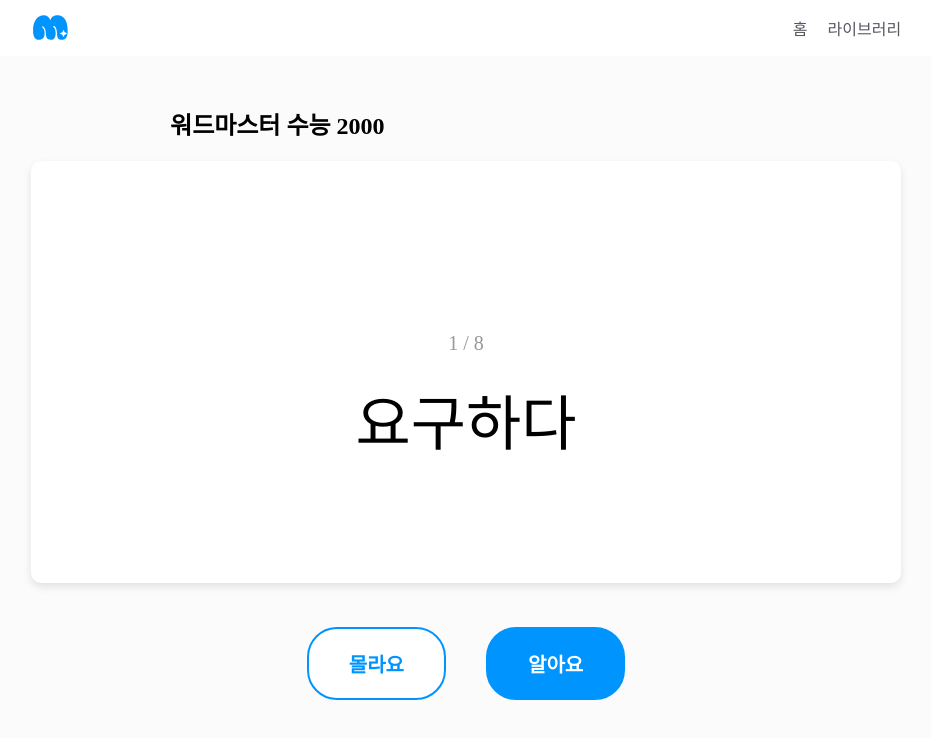
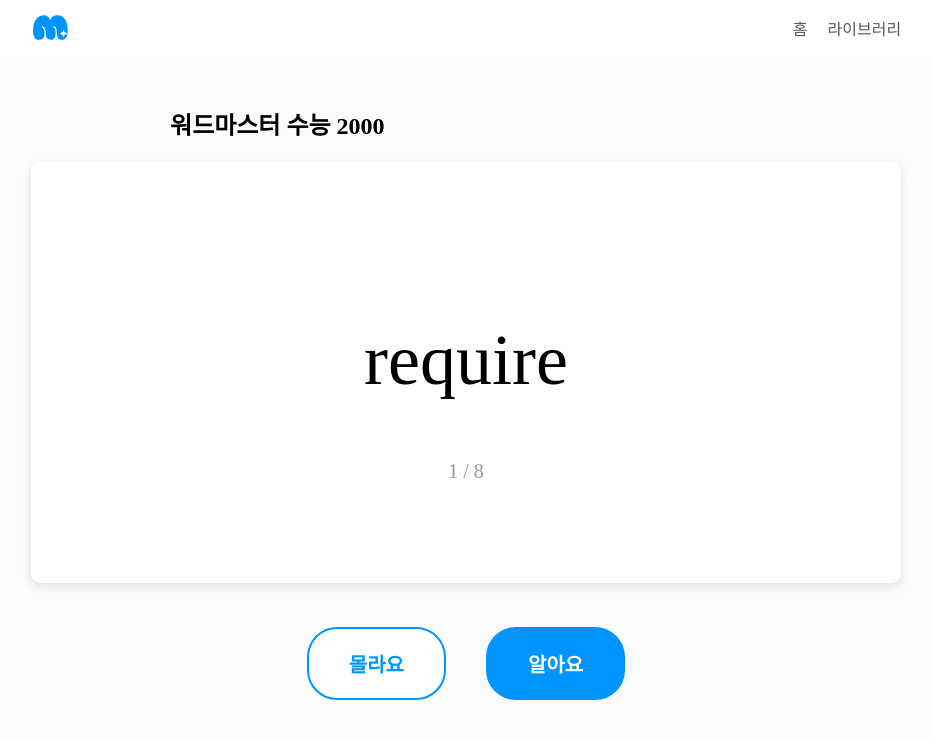
Before and after one commit to SSO-OK/Ssook, a React (Vite) app: page /Flashcard in a window 1280 px wide. Shown: the top 738 px of the page, without its empty margins (174-1105 px from the left). Built offline with nearby package versions, Linux system fonts and the light colour scheme; a web font is replaced by a local one.

Commit message:
flashcard 추가

```diff
--- a/src/pages/Flashcard/index.tsx
+++ b/src/pages/Flashcard/index.tsx
@@ -31,9 +31,9 @@ const Flashcard: React.FC = () => {
       <S.Header>워드마스터 수능 2000</S.Header>
       <S.FlashcardBox onClick={toggleWord}>
         {showWord ? (
-          <S.Word>{words[currentIndex].word}</S.Word>
+          <S.Word>{words[currentIndex].mean}</S.Word>
         ) : (
-          <S.Meaning>{words[currentIndex].mean}</S.Meaning>
+          <S.Meaning>{words[currentIndex].word}</S.Meaning>
         )}
         <S.Progress>
           {currentIndex + 1} / {totalWords}
--- a/src/pages/Flashcard/style.ts
+++ b/src/pages/Flashcard/style.ts
@@ -24,8 +24,8 @@ export const FlashcardBox = styled.div`
   display: flex;
   flex-direction: column;
   align-items: center;
-  justify-content: center;
-  padding: 150px 200px 100px; /* 상하 여백을 조정합니다. */
+  justify-content: space-between;
+  padding: 100px 200px; /* 상하 여백을 조정합니다. */
   margin-bottom: 30px;
   max-width: 1000px;
   width: 100%;
@@ -37,24 +37,24 @@ export const FlashcardBox = styled.div`
 `;
 
 export const Word = styled.span`
-  font-size: 60px;
+  font-size: 72px; /* 영어 단어의 폰트 크기를 키웁니다. */
   text-align: center; /* 텍스트를 가운데 정렬합니다. */
   color: #000000;
-  margin-bottom: 20px; /* 영어 단어와 뜻 사이의 여백을 추가합니다. */
-  order: 2; /* 순서를 뒤로 보냅니다. */
+  margin-top: auto; /* 영어 단어와 뜻 사이의 여백을 추가합니다. */
 `;
 
 export const Meaning = styled.span`
-  font-size: 60px;
+  font-size: 72px; /* 뜻의 폰트 크기를 키웁니다. */
   text-align: center; /* 텍스트를 가운데 정렬합니다. */
   color: #000000;
-  margin-top: 20px; /* 뜻과 상단 여백을 추가합니다. */
-  order: 1; /* 순서를 앞으로 보냅니다. */
+  margin-top: auto; /* 뜻을 아래쪽으로 내립니다. */
 `;
 
 export const Progress = styled.span`
   font-size: 20px;
   color: #96979c;
+  text-align: center; /* 페이지 수를 가운데 정렬합니다. */
+  margin-top: auto; /* 페이지 수를 아래쪽으로 내립니다. */
 `;
 
 export const Buttons = styled.div`
```
